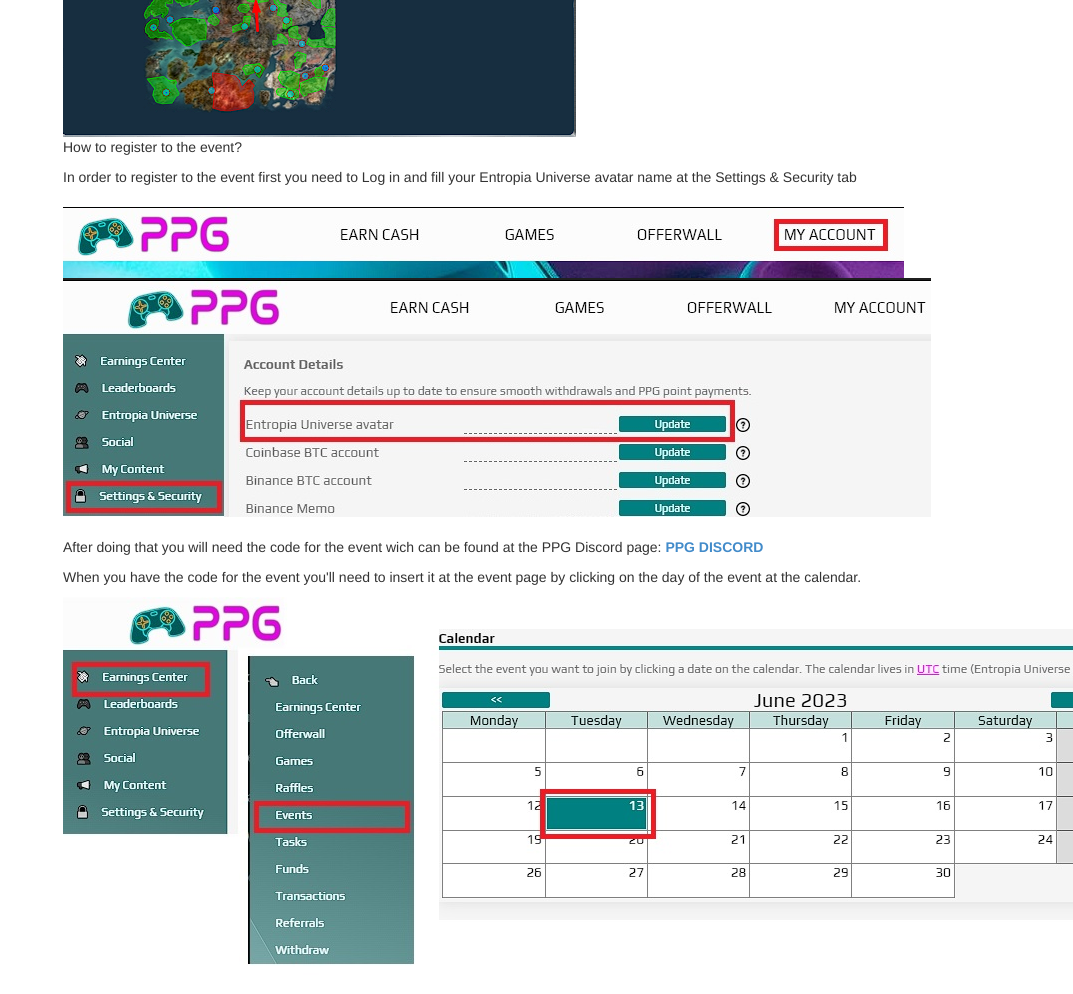
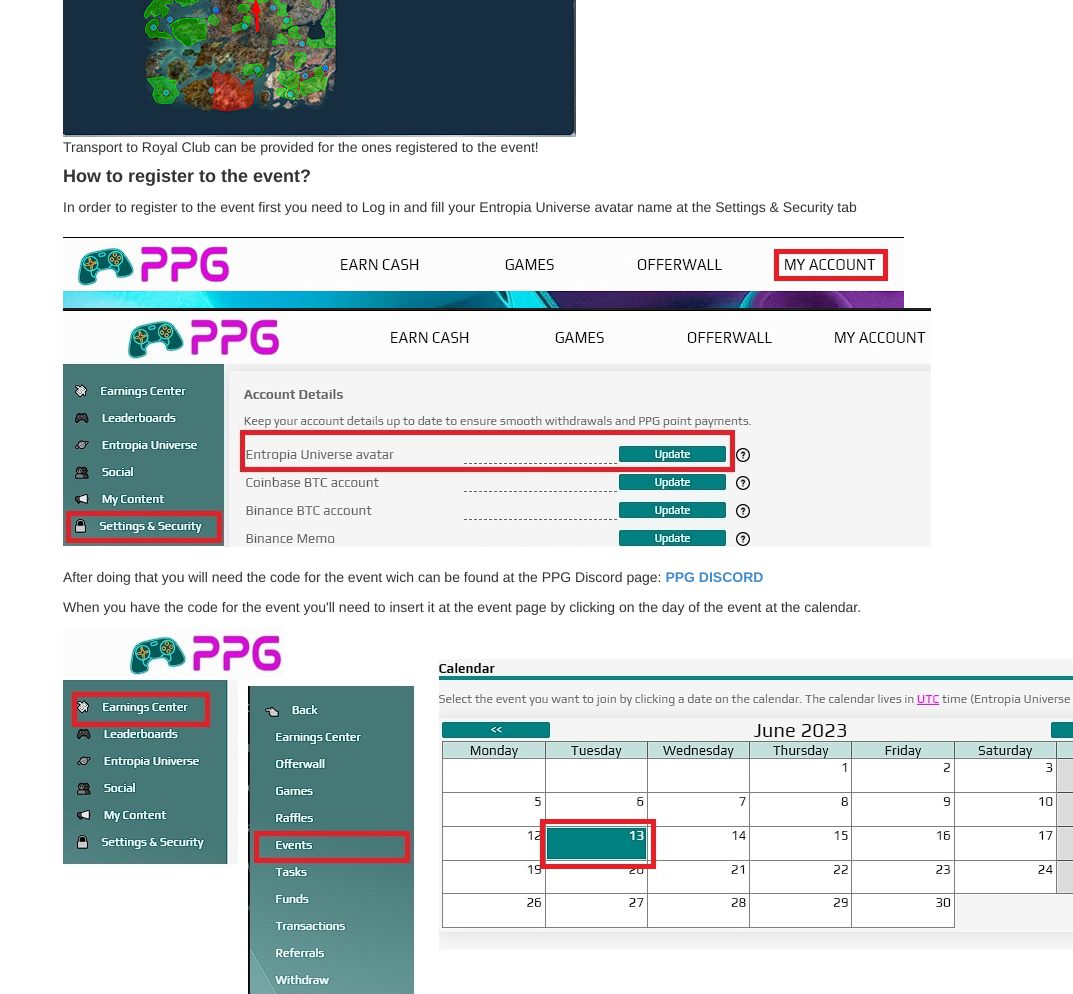
Before and after one commit to EntropiaUniverse/PPG, a plain HTML site: page index.html in a window 1280 px wide. Shown: the part 1020-2014 px from the top of the page, without its empty margins (207-1280 px from the left). Drawn offline with Linux system fonts and the light colour scheme.

Commit message:
Update index.html

```diff
--- a/index.html
+++ b/index.html
@@ -78,8 +78,8 @@
 
                 <img src="img/RCmap.png" alt="RoyalClub">
 
-
-              <p>How to register to the event?</p>
+                <p>Transport to Royal Club can be provided for the ones registered to the event!</p>
+              <h4><b><p>How to register to the event?</p></b></h4
               <p>In order to register to the event first you need to Log in and fill your Entropia Universe avatar name at the Settings & Security tab </p>
               <h2></h2>
               <img src="img/PPG1.jpg" alt="PPG1">
```
